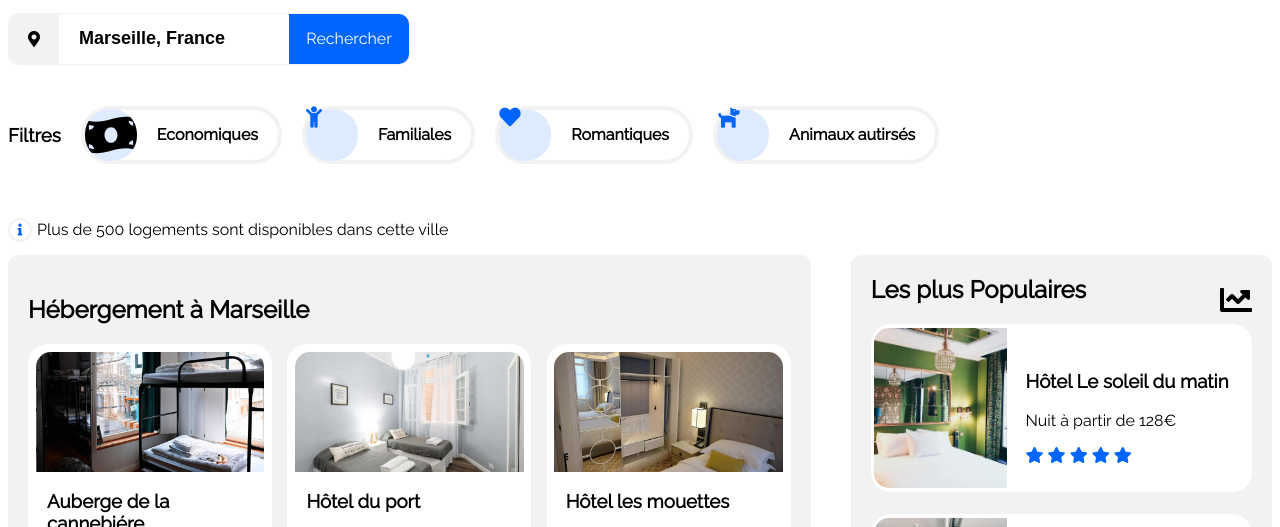
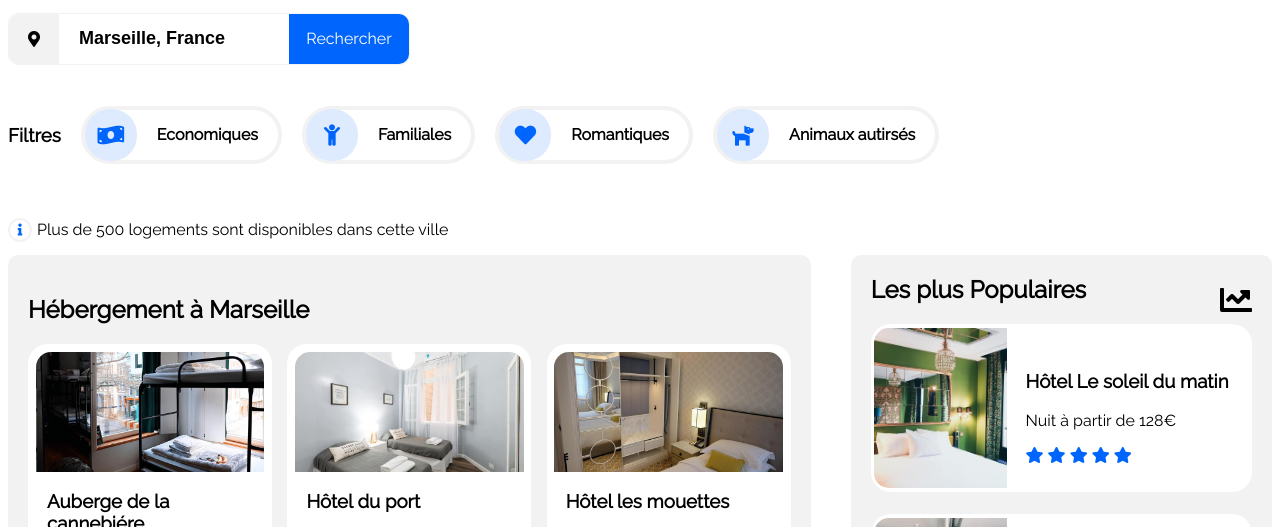
Before and after one commit to pintodav75/DavidPinto_2_16072021, a plain HTML site: page index.html in a window 1280 px wide. Shown: the part 200-727 px from the top of the page. Drawn offline with Linux system fonts and the light colour scheme.

Commit message:
Fix Icon

```diff
--- a/index.html
+++ b/index.html
@@ -1,5 +1,5 @@
 <!DOCTYPE html>
-<html>
+<html lang="en">
 
 <head>
     <link href="https://fonts.googleapis.com/css2?family=Raleway:wght@100;400&display=swap" rel="stylesheet">
@@ -14,13 +14,15 @@
 <body>
     <nav class="marginlogo">
         <div class="flexBetween sizeliens">
-            <div class="mobileTitrePara"><img class="marginlogo " src="./logo/Reservia@3x.png" alt="Logo Reservia" width="120px" height="50px">
+            <div class="mobileTitrePara"><img class="marginlogo " src="./logo/Reservia@3x.png" alt="Logo Reservia"
+                    width="120" height="50">
             </div>
 
             <div class="sizelien12 flexCentre">
                 <div class="sizelien sizeLienMobile flexCentre bordernav"><a class="colorlien2 none"
                         href="#hébergement">Hébergements</a></div>
-                <div class="sizelien sizeLienMobile flexCentre bordernav"><a class="colorlien2 none" href="#activités">Activités</a>
+                <div class="sizelien sizeLienMobile flexCentre bordernav"><a class="colorlien2 none"
+                        href="#activités">Activités</a>
                 </div>
             </div>
             <div class="sizelien  flexCentre bordernav"><a class="colorBleu none bold " href="#">S'inscrire</a></div>
@@ -38,7 +40,8 @@
                 <div><input class="saisie" type="search" value="Marseille, France" /></div>
                 <div class="bouton">
                     <span class="mobileNone">Rechercher</span>
-                    <span class="destopNone"><i class="fas fa-search"></i></span></div>
+                    <span class="destopNone"><i class="fas fa-search"></i></span>
+                </div>
             </div>
             <div class="mobileFiltreWrap filtre margefiltre">
                 <div class="margefiltretitre">
@@ -48,13 +51,11 @@
                 <div class="flexAround">
 
                     <div class=" mobileEconomiques flexBetween filtretexticons">
-                        <!--img!!!-->
-                        <img src="./money-bill-wave-solid.svg" class=" filtreicon flexCentre"></i>
+                        <i class="fixIcon fa-money-bill-wave filtreicon flexCentre"></i>
                         <div class="filtretext flexCentre bold">Economiques</div>
                     </div>
                     <div class=" mobileFamiliales flexBetween filtretexticons">
-                        <!--img!!!-->
-                        <i class="fas fa-child fa-lg filtreicon flexCentre"></i>
+                        <i class="fixIcon fa-child fa-lg filtreicon flexCentre"></i>
                         <div class="filtretext flexCentre bold">Familiales</div>
                     </div>
                 </div>
@@ -62,12 +63,12 @@
                 <div class=" mobileFiltreWrap flexAround">
                     <div class="flexBetween filtretexticons">
                         <!--img!!!-->
-                        <i class="fas fa-heart fa-lg filtreicon flexCentre"></i>
+                        <i class="fixIcon fa-heart fa-lg filtreicon flexCentre"></i>
                         <div class="filtretext flexCentre bold">Romantiques</div>
                     </div>
                     <div class="flexBetween filtretexticons">
                         <!--img!!!-->
-                        <i class="fas fa-dog fa-lg filtreicon flexCentre"></i>
+                        <i class="fixIcon fa-dog fa-lg filtreicon flexCentre"></i>
                         <div class="filtretext flexCentre bold">Animaux autirsés</div>
                     </div>
                 </div>
--- a/style.css
+++ b/style.css
@@ -1,4 +1,16 @@
 /*general*/
+.fixIcon {
+    display: flex;
+    align-items: center;
+    font-weight: 900;
+    font-family: "Font Awesome 5 Free";
+    font-size: 1.33333em;
+    line-height: .75em;
+    vertical-align: -.0667em;
+    font-style: normal;
+    font-variant: normal;
+    text-rendering: auto;
+}
 
 html, body{
     font-family: Raleway;
```
Also changed, not shown: money-bill-wave-solid.svg (deleted).
